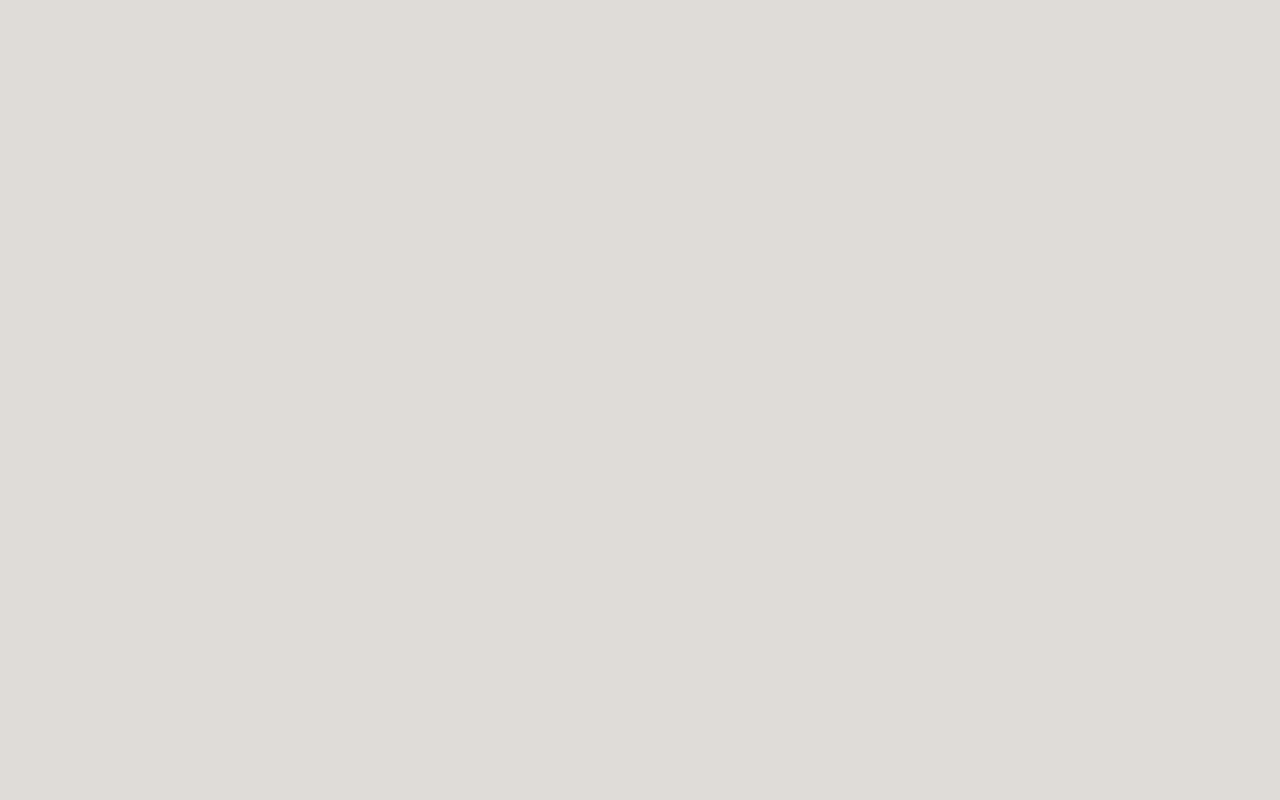
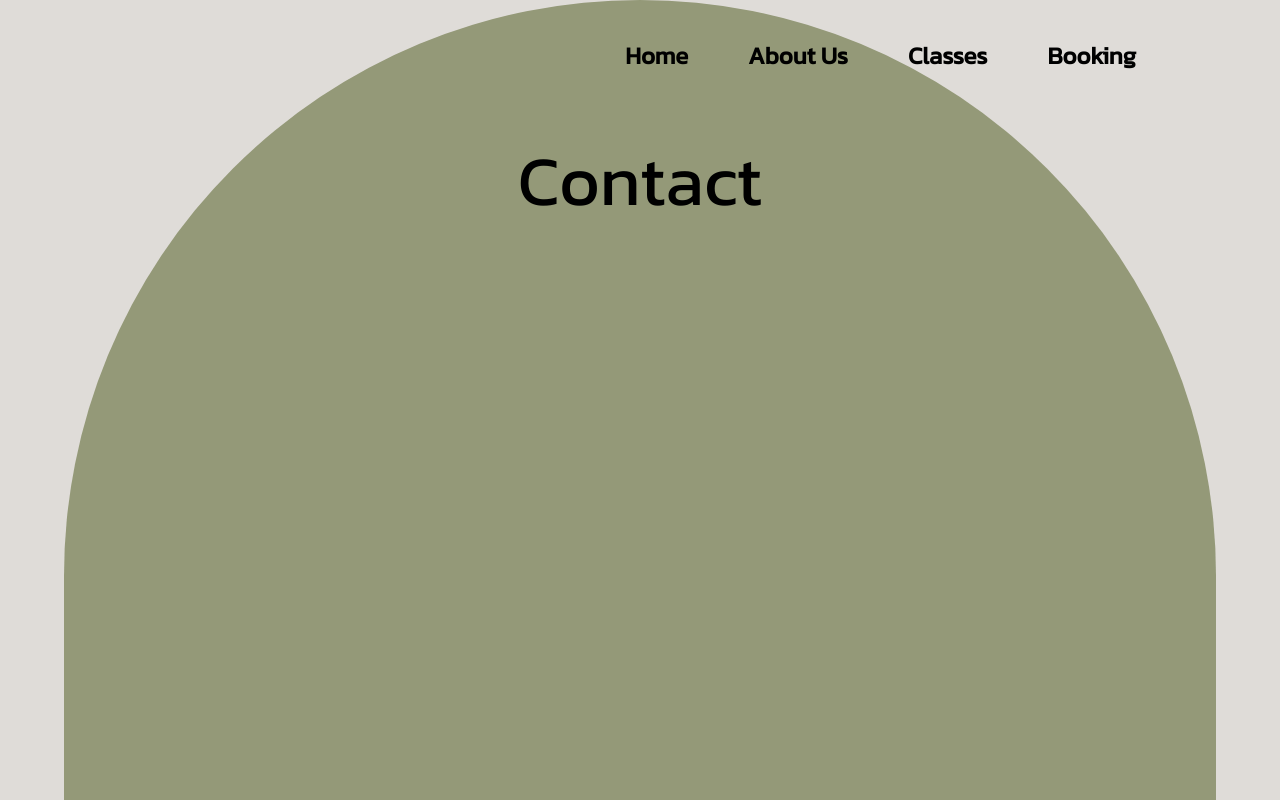
Before and after one commit to Carlie16604/Elevate, a React (Vite) app: page /Contact in a window 1280 px wide. Before the commit this address had no page. Shown: the top 800 px of the page. Built offline with nearby package versions, Linux system fonts and the light colour scheme.

Commit message:
added contact page

```diff
--- a/src/App.jsx
+++ b/src/App.jsx
@@ -4,6 +4,7 @@ import './index.css'
 import NavBar from "./pages/NavBar"
 import Main from './pages/Main'
 import Booking from './pages/Booking'
+import Contact from './pages/Contact'
 
 const App = () => {
 
@@ -13,6 +14,7 @@ const App = () => {
         <Routes>
           <Route path='/' element={<Main />}/>
           <Route path='/Booking' element={<Booking />}/>
+          <Route path='/Contact' element={<Contact />}/>
         </Routes>
       </>
     </Router>
--- a/src/main.jsx
+++ b/src/main.jsx
@@ -1,5 +1,5 @@
 import React from 'react'
-import ReactDOM from 'react-dom'
+import ReactDOM from 'react-dom/client'
 import './index.css'
 import App from './App.jsx'
 
--- /dev/null
+++ b/src/pages/Contact.jsx
@@ -0,0 +1,45 @@
+import React from "react";
+import NavBar from '../pages/NavBar';
+import FB from '../assets/Reviews/Facebook.png';
+import Insta from '../assets/Reviews/Instagram.png';
+import LN from '../assets/Reviews/Linkedin.png';
+import Mail from '../assets/Reviews/Mail.png';
+
+const Contact = () => {
+
+    return (
+        <>
+        <NavBar />
+            <div id='Contact'>
+                <div className='container'>
+                    <div className='bg-[#949978] h-[1300px] rounded-t-[4000px]'>
+                        <div className='text-[70px] flex justify-center'>
+                            <div className='mt-32'>
+                                <h1>Contact</h1>
+                            </div>
+                        </div>
+
+                    </div>
+                </div>
+                <div className='bg-[#949978] h-60 content-center w-screen text-[20px] opacity-75'>
+                    <div className='container'>
+                        <div className=' flex justify-between flex-col px-8 opacity-100'>
+                            <p>Studio Policies</p>
+                            <p>FAQ</p>
+                            <div className='flex justify-end'>
+                                <div className='w-8 h-8 flex flex-row gap-5 mr-[188.5px]'>
+                                    <img className='social-icon' src={Mail} alt='Mail Icon'/>
+                                    <img className='social-icon' src={LN} alt='Linkedin Icon'/>
+                                    <img className='social-icon' src={Insta} alt='Instagram Icon'/>
+                                    <img className='social-icon' src={FB} alt='Facebook Icon'/>
+                                </div>
+                            </div>
+                        </div>
+                    </div>
+                </div>
+            </div>
+        </>
+    )
+}
+
+export default Contact
--- a/src/pages/Home.jsx
+++ b/src/pages/Home.jsx
@@ -5,6 +5,7 @@ import Rock3 from '../assets/Home/Ellipse 3.png'
 import Logo from '../assets/Home/Logo.png'
 import Photo from '../assets/Home/Photo.png'
 import PilatesBall from '../assets/Home/PilatesBall.jpg'
+import NavBar from '../pages/NavBar';
 
 
 const Home = () => {
@@ -13,6 +14,7 @@ const Home = () => {
 
     return (
         <>
+        <NavBar />
             <section id='Home'>
                 <div className='container'>
                     <div className='flex flex-wrap'>
--- a/src/pages/NavBar.jsx
+++ b/src/pages/NavBar.jsx
@@ -4,13 +4,13 @@ import { Link, useNavigate } from 'react-router-dom'
 const NavBar = () => {
     const navigate = useNavigate()
 
-    const handleScroll = () => {
-        if (window.scrollY > 10) {
-            setSticky(true);
-            } else {
-            setSticky(false);
-        }
-    };
+    // const handleScroll = () => {
+    //     if (window.scrollY > 10) {
+    //         setSticky(true);
+    //         } else {
+    //         setSticky(false);
+    //     }
+    // };
 
     const goTop = () => {
         window.scrollTo({
@@ -18,7 +18,7 @@ const NavBar = () => {
         });
       };
 
-    window.addEventListener("scroll", handleScroll);
+    // window.addEventListener("scroll", handleScroll);
 
     return (
         <>
--- a/src/pages/Reviews.jsx
+++ b/src/pages/Reviews.jsx
@@ -10,8 +10,14 @@ import LN from '../assets/Reviews/Linkedin.png';
 import Mail from '../assets/Reviews/Mail.png';
 
 const Reviews = () => {
+
+    const goTop = () => {
+        window.scrollTo({
+          top: 0,
+        });
+      };
+
     return (
-        // <Router>
             <>
                 <div id='reviws' className='mt-40'>
                     <div className='rockContainer'>
@@ -21,20 +27,22 @@ const Reviews = () => {
                         <div className='flex flex-col relative '>
                             <div className='flex flex-row justify-center gap-32 relative'>
                                 <div className='portals'>
-                                    <Link to='/Booking'>
+                                    <Link to='/Booking' onClick={ goTop }>
                                         <div className='pButton text-[40px]'>Booking</div>
                                     </Link>
-                                    <div className='pButton text-center text-[30px] px-[25px] leading-8'>Meet The Team</div>
-                                    <div className='pButton text-[40px]'>Contact</div>
+                                        <div className='pButton text-center text-[30px] px-[25px] leading-8'>Meet The Team</div>
+                                    <Link to='/Contact' onClick={ goTop }>
+                                        <div className='pButton text-[40px]'>Contact</div>
+                                    </Link>
                                 </div>
                             </div>
                             <div className='reviews'>
                                 <div className='bg-[#DFDCD8] relative flex flex-col'>
-                                    <p className='relative text-xl'>“Lorem ipsum dolor sit amet, consectetur adipiscing elit, sed do eiusmod tempor incididunt ut labore et dolore magna aliqua. Ut enim ad minim veniam, quis nostrud exercitation ullamco laboris nisi ut aliquip ex ea commodo consequat.”
+                                    <div className='relative text-xl'>“Lorem ipsum dolor sit amet, consectetur adipiscing elit, sed do eiusmod tempor incididunt ut labore et dolore magna aliqua. Ut enim ad minim veniam, quis nostrud exercitation ullamco laboris nisi ut aliquip ex ea commodo consequat.”
                                         <div className='review-Logo'>
                                             {/* <img className='' src={Logo} alt='logo'/> */}
                                         </div>
-                                    </p>
+                                    </div>
                                 </div>
                             </div>
                         </div>
```
